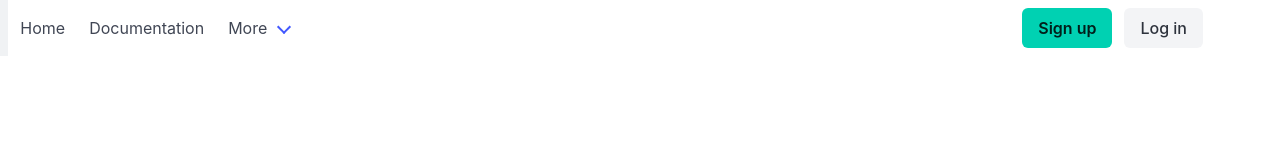
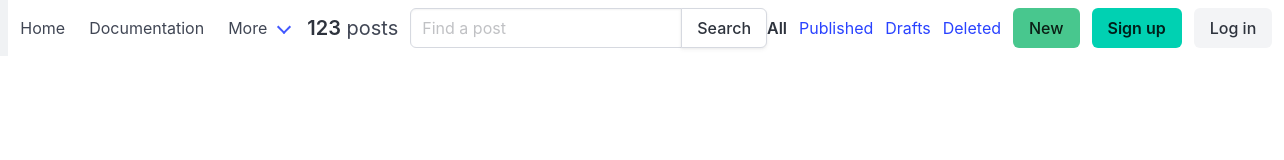
Before and after one commit to ValentinF27/Los-Bit-els-FIUBA, a plain HTML site: page Frontend/index.html in a window 1280 px wide. Shown: the full height of the page, 1284 px wide, since content can reach past the window. Drawn offline with nearby package versions, Linux system fonts and the light colour scheme.

Commit message:
Plantilla de barra de búsqueda de Bulma.

```diff
--- a/Frontend/index.html
+++ b/Frontend/index.html
@@ -57,6 +57,33 @@
         </div>
       </div>
 
+    <!-- Main container -->
+      <!-- Left side -->
+      <div class="level-left">
+        <div class="level-item">
+          <p class="subtitle is-5"><strong>123</strong> posts</p>
+        </div>
+        <div class="level-item">
+          <div class="field has-addons">
+            <p class="control">
+              <input class="input" type="text" placeholder="Find a post" />
+            </p>
+            <p class="control">
+              <button class="button">Search</button>
+            </p>
+          </div>
+        </div>
+      </div>
+
+      <!-- Right side -->
+      <div class="level-right">
+        <p class="level-item"><strong>All</strong></p>
+        <p class="level-item"><a>Published</a></p>
+        <p class="level-item"><a>Drafts</a></p>
+        <p class="level-item"><a>Deleted</a></p>
+        <p class="level-item"><a class="button is-success">New</a></p>
+      </div>
+
       <div class="navbar-end">
         <div class="navbar-item">
           <div class="buttons">
```
